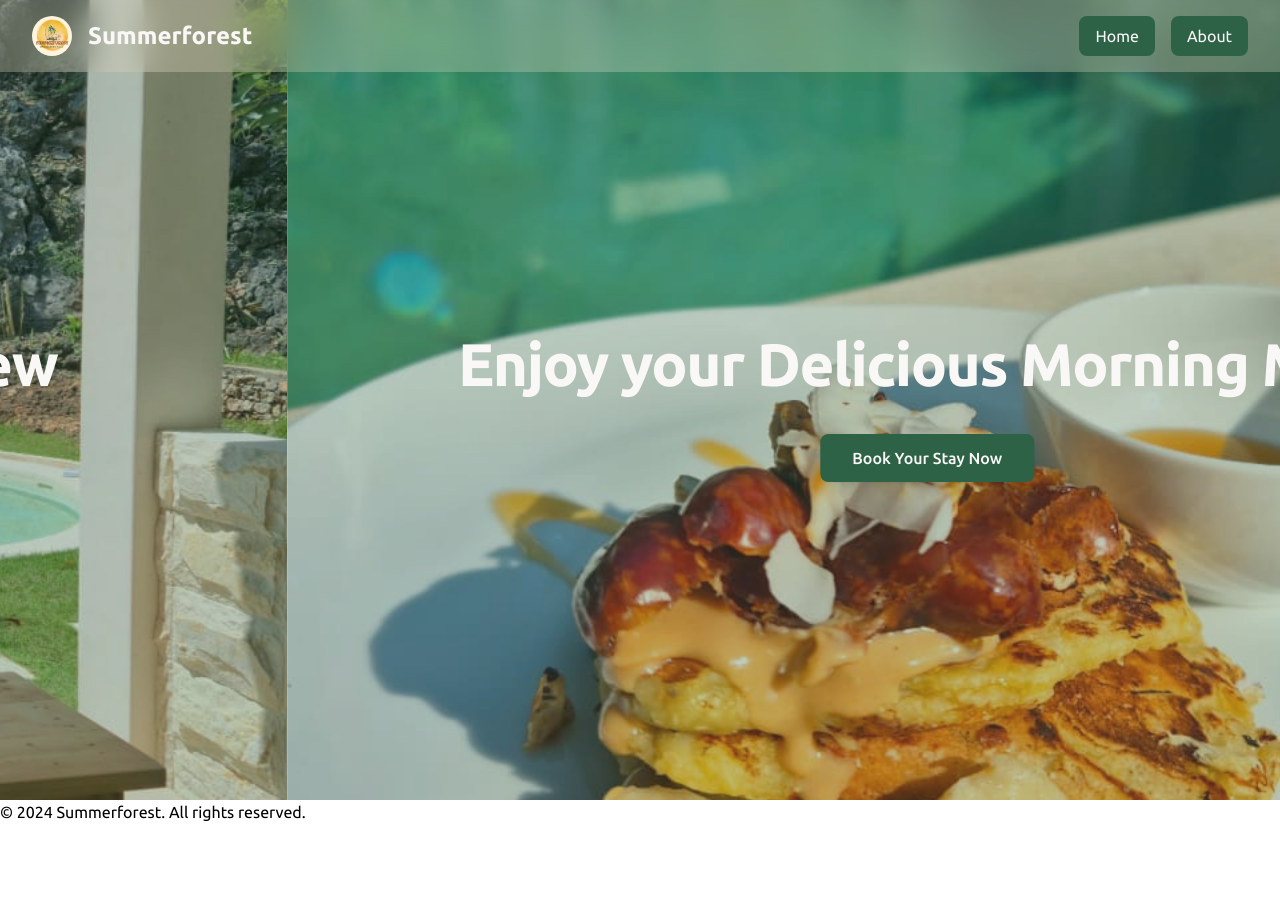
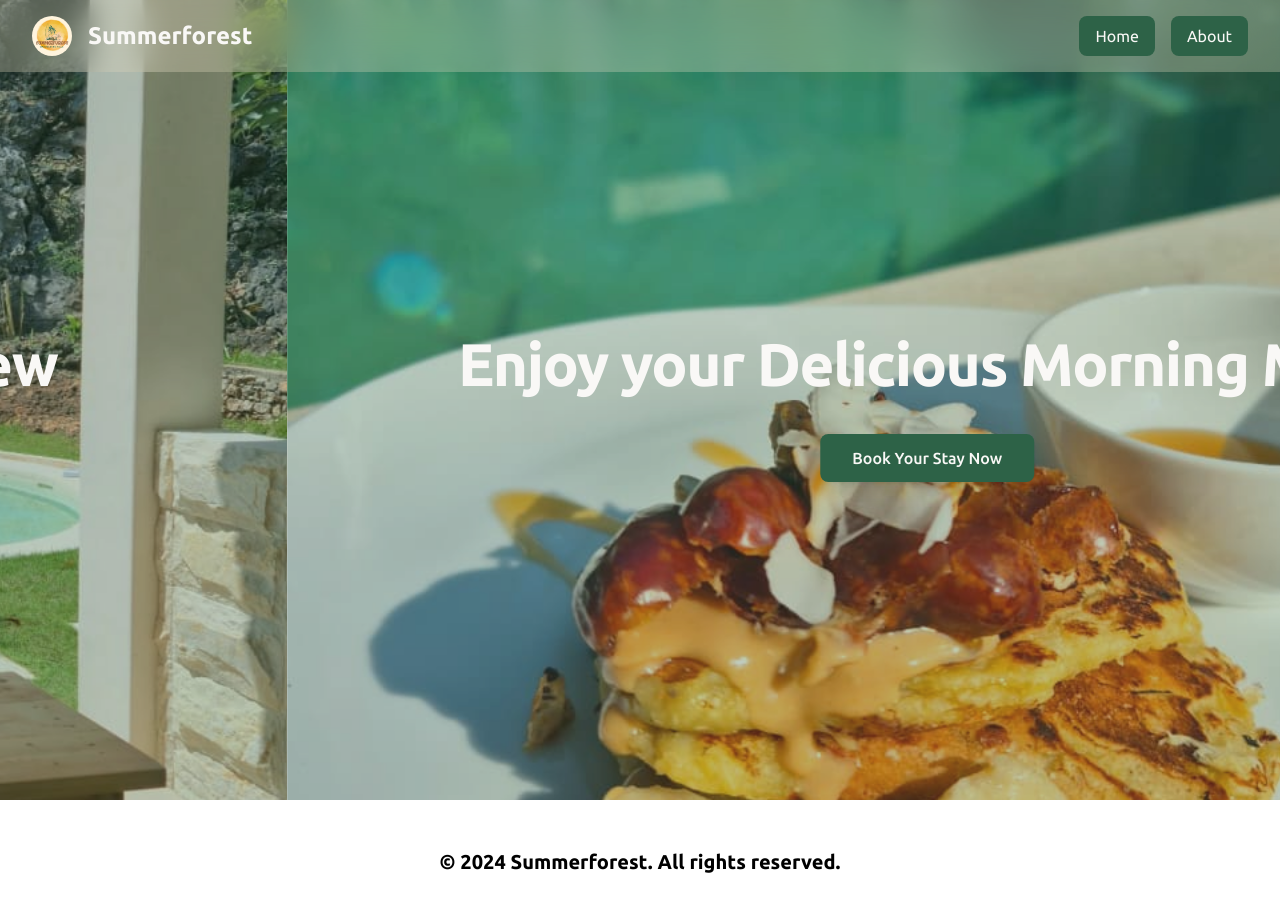
Before and after one commit to MosesJulian/summerforest, a Next.js app: page / in a window 1280 px wide. Shown: the top 912 px of the page. Before the commit the page ends 824 px from the top, so only its background shows below. Built offline with nearby package versions, Linux system fonts and the light colour scheme.

Commit message:
feat: styled basic footer

```diff
--- a/components/Footer.tsx
+++ b/components/Footer.tsx
@@ -1,7 +1,7 @@
 const Footer = () => {
     return (
-        <footer>
-            <p>© 2024 Summerforest. All rights reserved.</p>
+        <footer className="items-center justify-center text-center p-12">
+            <span className="font-semibold text-xl">© 2024 Summerforest. All rights reserved.</span>
         </footer>
     );
 };
```
